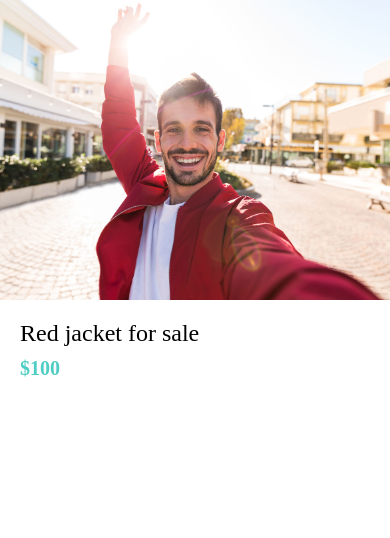
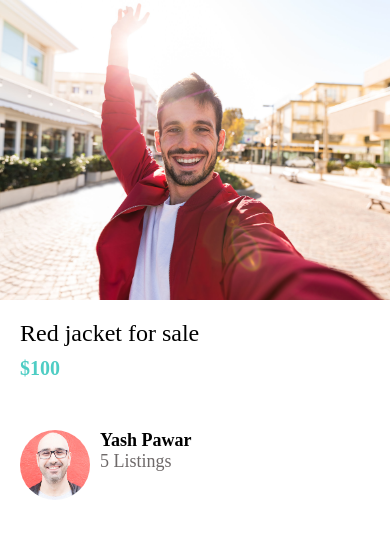
Before and after one commit to yashpwr/DoneWithIt-React, a React Native app: screen / in a window 390 px wide. Shown: the top 538 px of the page. Built offline with nearby package versions, Linux system fonts and the light colour scheme.

Commit message:
Building the ListItem Component

```diff
--- /dev/null
+++ b/app/components/ListItem.js
@@ -0,0 +1,36 @@
+import React from 'react';
+import { View, StyleSheet, Image } from 'react-native';
+import colors from '../config/colors';
+import AppText from './AppText';
+
+function ListItem({title, subTitle, image}) {
+    return (
+        <View style={styles.container}>
+            <Image style={styles.image} source={image} />
+            <View>
+                <AppText style={styles.title}>{title}</AppText>
+                <AppText style={styles.subTitle}>{subTitle}</AppText>
+            </View>
+        </View>
+    );
+}
+
+const styles = StyleSheet.create({
+    container: {
+        flexDirection: "row",
+    },
+    image: {
+        width: 70,
+        height: 70,
+        borderRadius: 35,
+        marginRight: 10,
+    },
+    title: {
+        fontWeight: "700",
+    },
+    subTitle: {
+        color: colors.medium,
+    }
+})
+
+export default ListItem;
--- a/app/config/colors.js
+++ b/app/config/colors.js
@@ -3,4 +3,5 @@
     secondary: "#4ecdc4",
     black: "#000",
     white: "#fff",
+    medium: "#6e6969"
 }
--- a/app/screens/ListingDetailsScreen.js
+++ b/app/screens/ListingDetailsScreen.js
@@ -1,6 +1,7 @@
 import React from 'react';
 import { Image, View, StyleSheet } from 'react-native';
 import AppText from '../components/AppText';
+import ListItem from '../components/ListItem';
 import colors from '../config/colors';
 
 function ListingDetailsScreen(props) {
@@ -10,6 +11,15 @@
             <View style={styles.detailsContainder}>
                 <AppText style={styles.title}>Red jacket for sale</AppText>
                 <AppText style={styles.price}>$100</AppText>
+
+                <View style={styles.userContainer}>
+                    <ListItem
+                        image={require("../assets/mosh.jpg")}
+                        title="Yash Pawar"
+                        subTitle="5 Listings"
+                    />
+                </View>
+
             </View>
         </View>
     );
@@ -33,6 +43,9 @@
         fontSize: 20,
         fontWeight: "bold",
         marginVertical: 10,
+    },
+    userContainer: {
+        marginVertical: 40,
     }
 })
 
```
